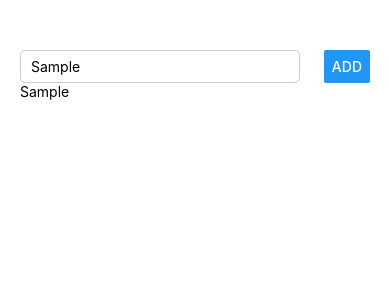
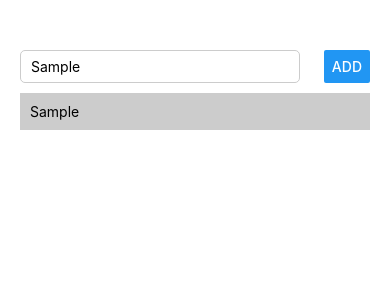
Before and after one commit to gusfat99/newApp2, a React Native app: screen / in a window 390 px wide. Both pictures are taken after typing "Sample" into the empty fields and a click on the button "ADD". Shown: the top 300 px of the page. Built offline with nearby package versions, Linux system fonts and the light colour scheme.

Commit message:
menambahkan style untuk output

```diff
--- a/App.js
+++ b/App.js
@@ -20,13 +20,12 @@ export default function App() {
         <TextInput placeholder="Goals" style={styles.input} onChangeText={goalsInputHandler} />
         <Button title="ADD" onPress={addGoalsHandler} />
       </View>
-      <View>
+
         {courseGoals.map((courseGoal) =>
-            <View>
+          <View key={courseGoal} style={styles.outputContainer}>
               <Text>{courseGoal}</Text>
-            </View>
+          </View>
           )}
-      </View>
     </View>
   );
 }
--- a/assets/styles.js
+++ b/assets/styles.js
@@ -15,5 +15,12 @@ export default StyleSheet.create({
         borderRadius: 5,
         paddingLeft: 10,
         width:"80%"
+    },
+    outputContainer : {
+        marginTop: 10,
+        padding : 10,
+        fontWeight: 'bold',
+        backgroundColor:'#ccc'
+
     }
 });
```
